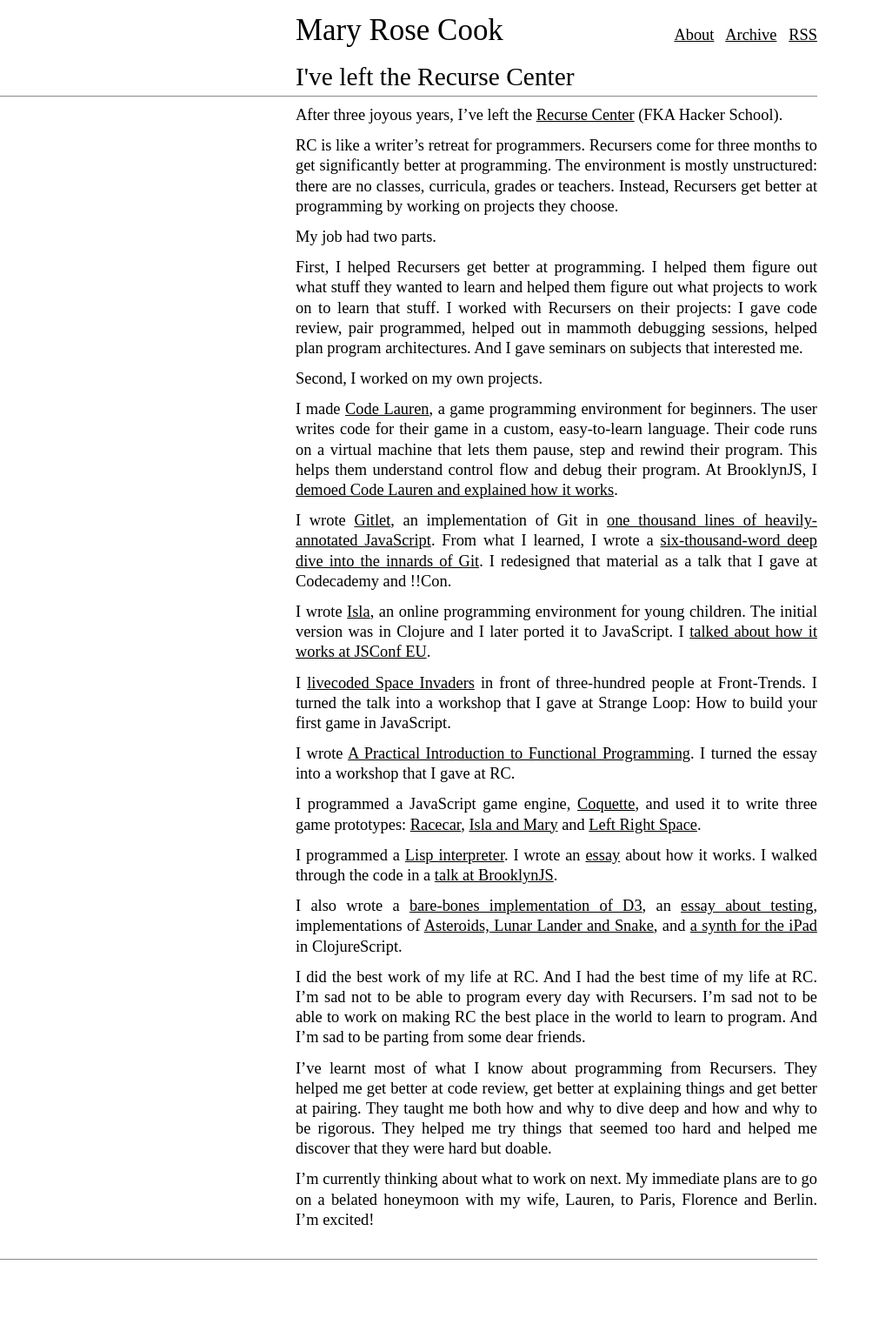
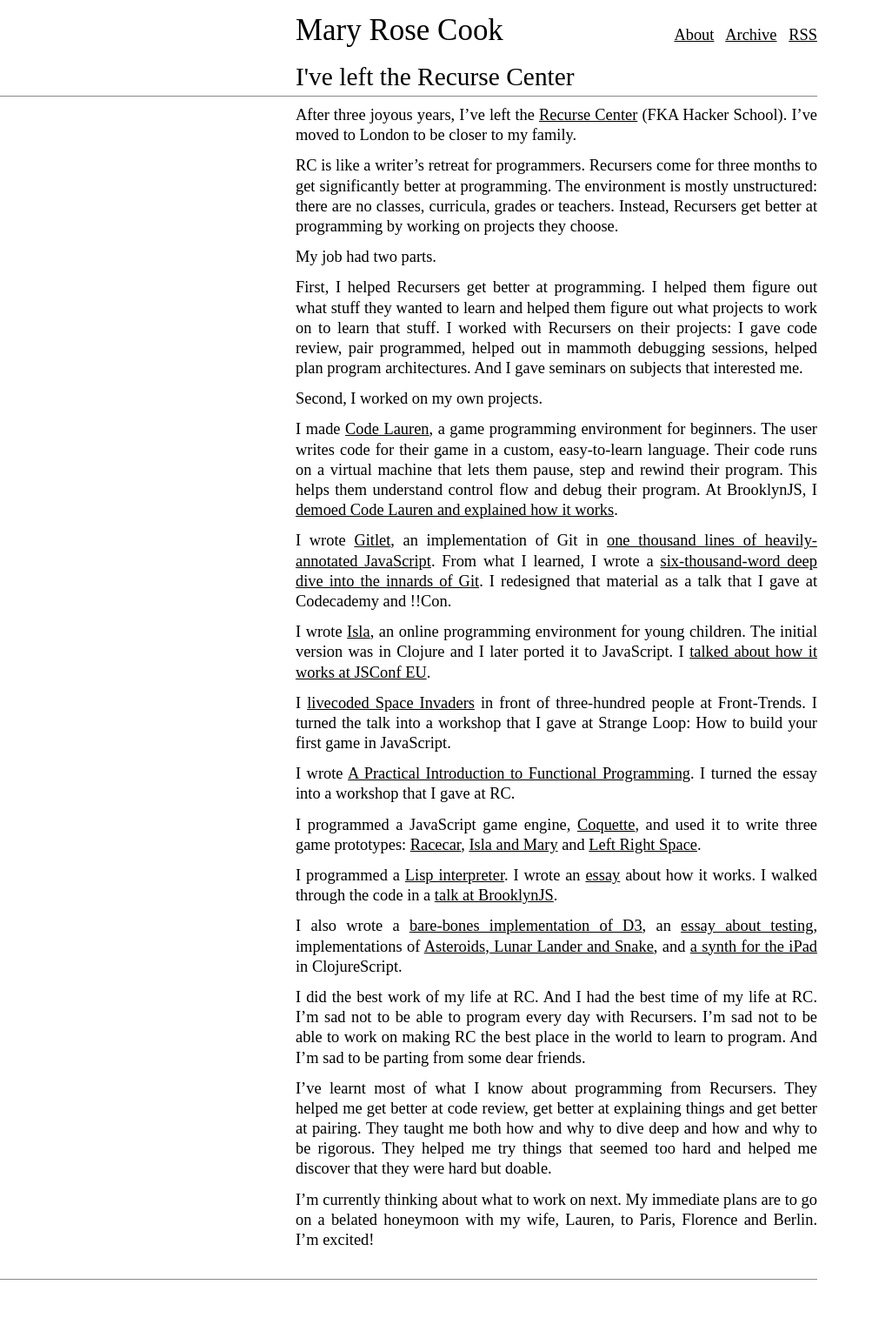
Before and after one commit to zahrabakhshalizadeh/maryrosecook.com, a Jekyll site: the page built from _posts/2016-01-12-ive-left-the-recurse-center.md, in a window 1280 px wide. Shown: the whole page at 87% size, without its empty margins (0-1003 px from the left). Built offline with Jekyll 4.4.1, drawn with Linux system fonts in a browser that asks for light colours; Markdown is read by kramdown in place of the engine named in the settings; before the commit the page ends 1515 px from its top, so only the background shows below that.

Commit message:
add moved to London to leaving rc  post

```diff
--- a/_posts/2016-01-12-ive-left-the-recurse-center.md
+++ b/_posts/2016-01-12-ive-left-the-recurse-center.md
@@ -5,7 +5,7 @@
 permalink: /blog/post/ive-left-the-recurse-center
 ---
 
-After three joyous years, I've left the [Recurse Center](https://www.recurse.com/) (FKA Hacker School).
+After three joyous years, I've left the [Recurse Center](https://www.recurse.com/) (FKA Hacker School).  I've moved to London to be closer to my family.
 
 RC is like a writer's retreat for programmers.  Recursers come for three months to get significantly better at programming.  The environment is mostly unstructured: there are no classes, curricula, grades or teachers.  Instead, Recursers get better at programming by working on projects they choose.
 
```
